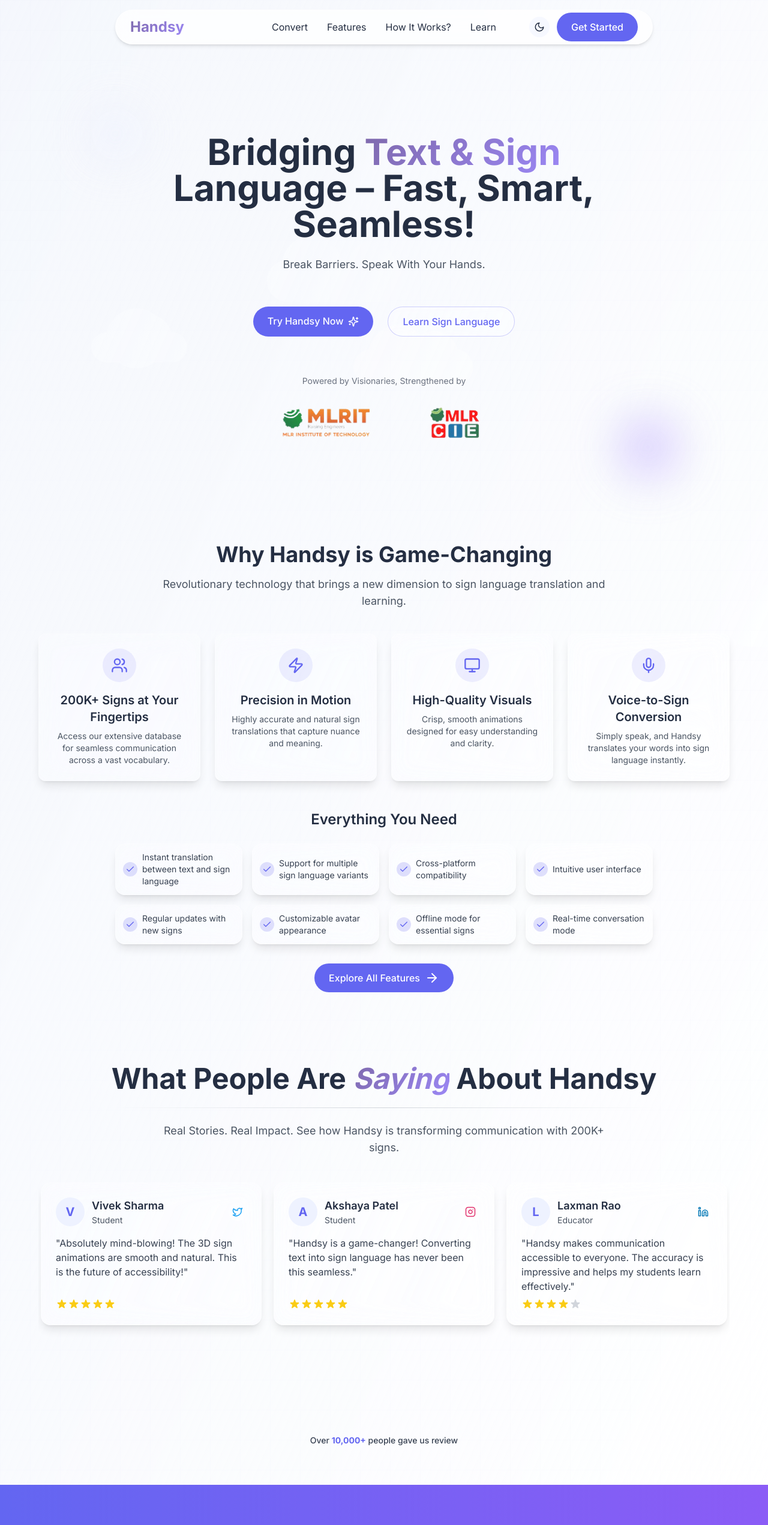
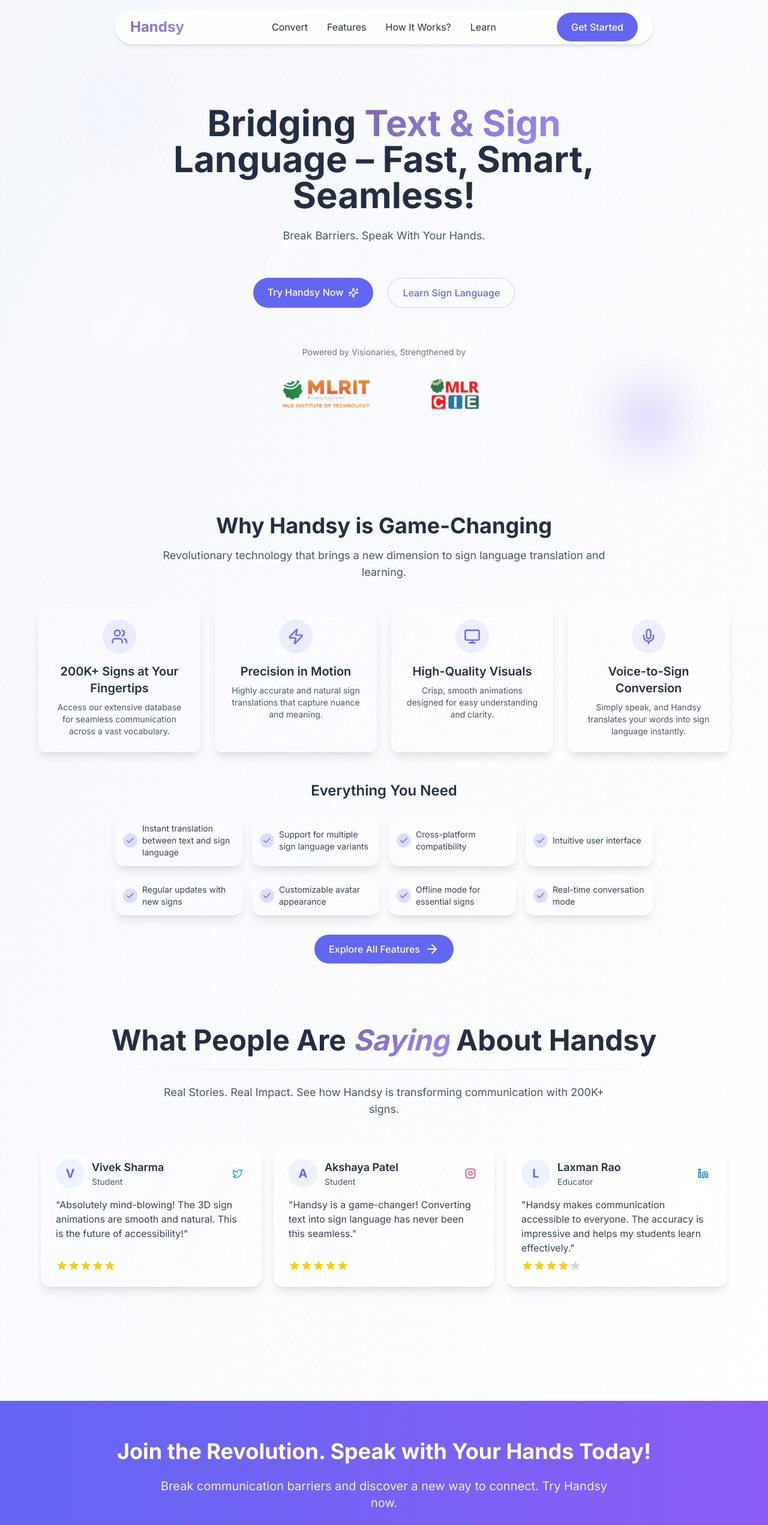
Before and after one commit to Vedikgannoji/handspeak-vision, a React (Vite) app: page / in a window 1280 px wide. Shown: the top 2542 px of the page at 60% size. Built offline with nearby package versions, Linux system fonts and the light colour scheme.

Commit message:
Refactor: Reduce padding and remove dark theme
- Reduced top padding in the Home component.
- Removed the "Over 10,000+ people gave us review" text from the TestimonialSection.
- Removed dark theme functionality.

```diff
--- a/src/App.tsx
+++ b/src/App.tsx
@@ -4,7 +4,6 @@ import { Toaster as Sonner } from "@/components/ui/sonner";
 import { TooltipProvider } from "@/components/ui/tooltip";
 import { QueryClient, QueryClientProvider } from "@tanstack/react-query";
 import { BrowserRouter, Routes, Route } from "react-router-dom";
-import { ThemeProvider } from "./components/ThemeProvider";
 import Navbar from "./components/Navbar";
 import Footer from "./components/Footer";
 import Home from "./pages/Home";
@@ -19,7 +18,6 @@ const queryClient = new QueryClient();
 
 const App = () => (
   <QueryClientProvider client={queryClient}>
-    <ThemeProvider>
     <TooltipProvider>
       <Toaster />
       <Sonner />
@@ -41,7 +39,6 @@ const App = () => (
         </div>
       </BrowserRouter>
     </TooltipProvider>
-    </ThemeProvider>
   </QueryClientProvider>
 );
 
--- a/src/components/Navbar.tsx
+++ b/src/components/Navbar.tsx
@@ -1,14 +1,12 @@
 
 import React, { useState, useEffect } from 'react';
 import { Link, useLocation } from 'react-router-dom';
-import { Menu, X, Sun, Moon } from 'lucide-react';
-import { useTheme } from './ThemeProvider';
+import { Menu, X } from 'lucide-react';
 
 const Navbar = () => {
   const [isScrolled, setIsScrolled] = useState(false);
   const [mobileMenuOpen, setMobileMenuOpen] = useState(false);
   const location = useLocation();
-  const { theme, toggleTheme } = useTheme();
 
   useEffect(() => {
     const handleScroll = () => {
@@ -86,15 +84,6 @@ const Navbar = () => {
           </nav>
 
           <div className="absolute right-0 flex items-center space-x-3">
-            {/* Theme Toggle */}
-            <button
-              onClick={toggleTheme}
-              className="p-2 rounded-full bg-handsy-quaternary/50 dark:bg-handsy-primary/30 hover:scale-120 transition-all duration-300"
-              aria-label="Toggle theme"
-            >
-              {theme === 'light' ? <Moon size={18} /> : <Sun size={18} />}
-            </button>
-
             <Link
               to="/convert"
               className="btn-primary hidden md:flex ml-2 hover:scale-110 transform transition-all duration-300"
--- a/src/components/TestimonialSection.tsx
+++ b/src/components/TestimonialSection.tsx
@@ -1,5 +1,5 @@
 
-import React, { useState, useEffect } from 'react';
+import React from 'react';
 import { Twitter, Instagram, Linkedin } from 'lucide-react';
 import { ScrollArea } from './ui/scroll-area';
 
@@ -37,32 +37,6 @@ const testimonials: Testimonial[] = [
 ];
 
 const TestimonialSection = () => {
-  const [count, setCount] = useState(0);
-
-  useEffect(() => {
-    // Animate count from 0 to 10,000
-    const targetCount = 10000;
-    const duration = 1500; // ms
-    const framesPerSecond = 60;
-    const totalFrames = duration * framesPerSecond / 1000;
-    const increment = targetCount / totalFrames;
-
-    let currentCount = 0;
-    let frame = 0;
-
-    const timer = setInterval(() => {
-      frame++;
-      currentCount = Math.min(Math.ceil(frame * increment), targetCount);
-      setCount(currentCount);
-
-      if (currentCount >= targetCount) {
-        clearInterval(timer);
-      }
-    }, 1000 / framesPerSecond);
-
-    return () => clearInterval(timer);
-  }, []);
-
   const renderRating = (rating: number) => {
     return (
       <div className="flex mt-2">
@@ -81,7 +55,7 @@ const TestimonialSection = () => {
   };
 
   return (
-    <section className="py-16 relative overflow-hidden">
+    <section className="py-12 relative overflow-hidden">
       <div className="container mx-auto px-4 md:px-6">
         <div className="text-center mb-10">
           <h2 className="text-3xl md:text-5xl font-bold mb-3">
@@ -121,12 +95,6 @@ const TestimonialSection = () => {
             ))}
           </div>
         </ScrollArea>
-
-        <div className="flex items-center justify-center mt-10">
-          <p className="text-sm font-medium text-gray-700 dark:text-gray-300">
-            Over <span className="text-handsy-primary font-bold">{count.toLocaleString()}+</span> people gave us review
-          </p>
-        </div>
       </div>
     </section>
   );
--- a/src/pages/Home.tsx
+++ b/src/pages/Home.tsx
@@ -30,7 +30,7 @@ const Home = () => {
   }, []);
 
   return (
-    <div className="page-transition relative pt-32">
+    <div className="page-transition relative pt-20">
       {/* Animated Background */}
       <div className="fixed inset-0 -z-10 bg-gradient-to-br from-handsy-quaternary/30 to-white dark:from-handsy-primary/10 dark:to-background">
         <div className="absolute inset-0 bg-grid-pattern opacity-10 dark:opacity-5"></div>
```
Lines whose indentation alone changed are shown as unchanged.
